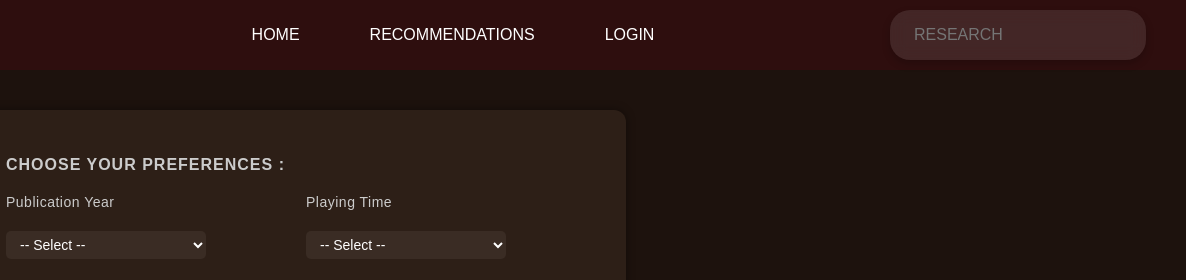
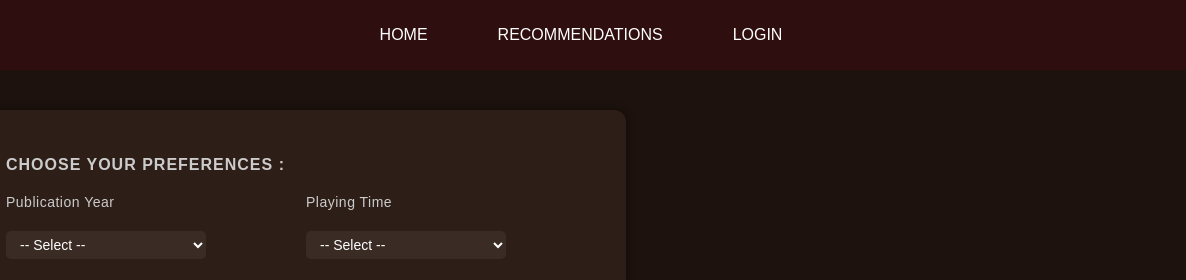
Before and after one commit to Dalhneor/GreenDATA, a website: page goblins-tavern/HTML/recommandations.html in a window 1280 px wide. Shown: the top 280 px of the page, 94-1280 px from the left. Drawn offline with Linux system fonts and the light colour scheme.

Commit message:
removed research bar

```diff
--- a/goblins-tavern/HTML/recommandations.html
+++ b/goblins-tavern/HTML/recommandations.html
@@ -21,10 +21,7 @@
 
         </div>
 
-        <div class="search-container">
-          <input type="text" placeholder="RESEARCH" class="search-bar" />
-          <i class="icon-search"></i>
-        </div>
+
       </nav>
 
     <div class="reco-wrapper">
```
Also changed, not shown: goblins-tavern/HTML/home.html (+1 -4 lines), goblins-tavern/HTML/login.html (+1 -4 lines), goblins-tavern/HTML/manage.html (+1 -4 lines), goblins-tavern/HTML/modify.html (+1 -4 lines), package.json (deleted, +0 -82 lines), 1 other file.
